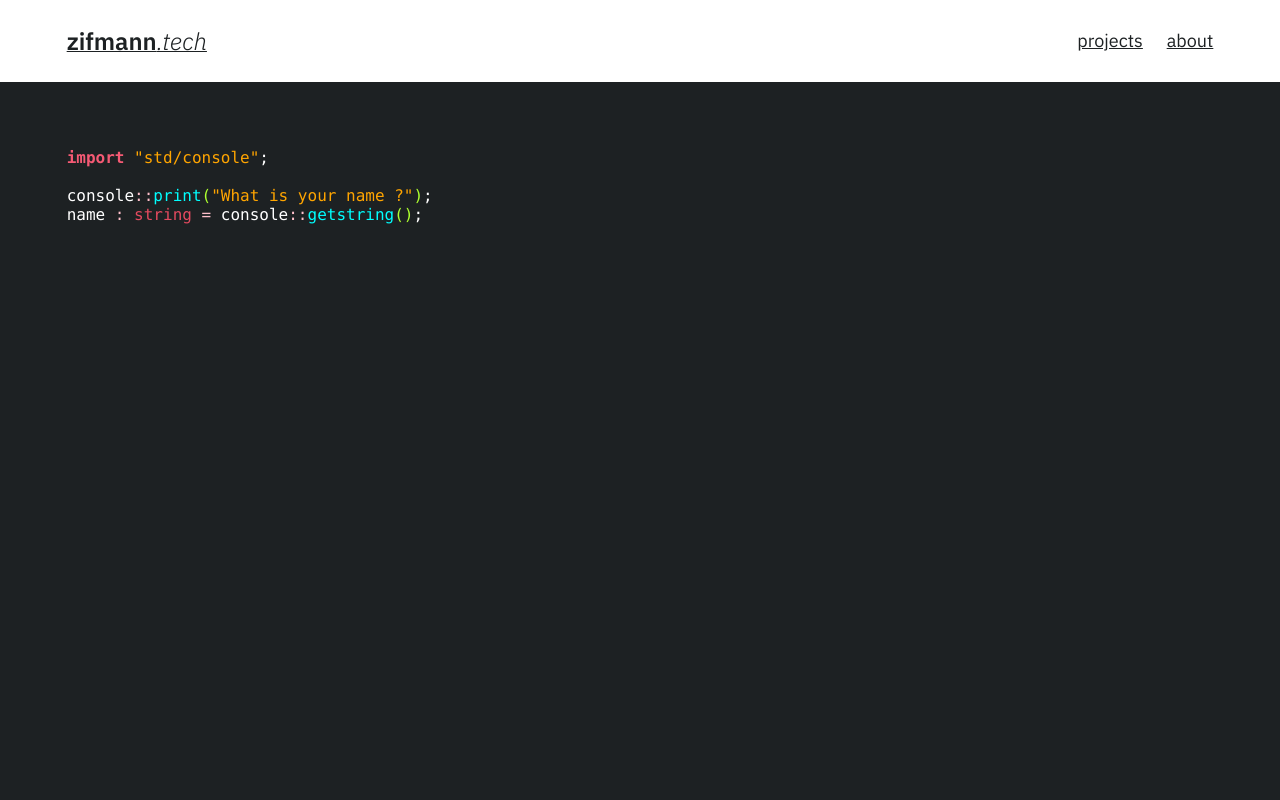
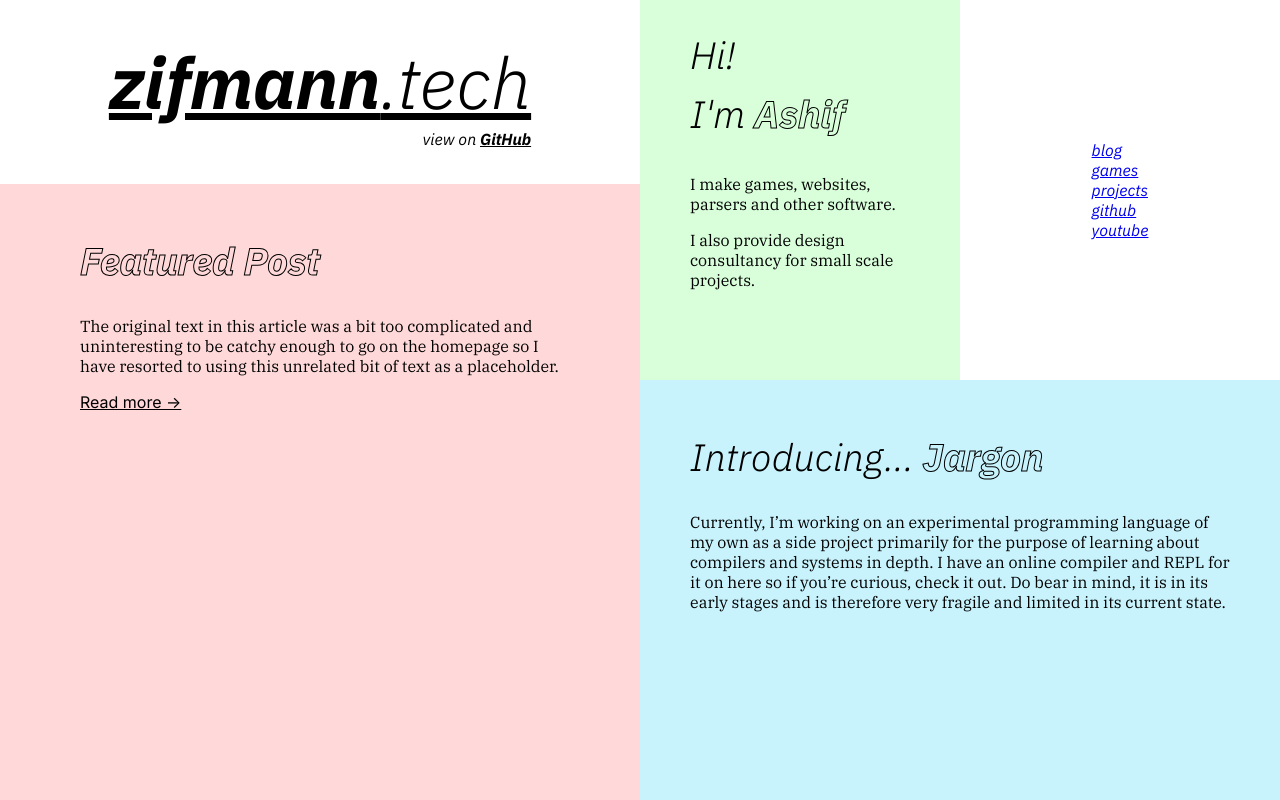
Before and after one commit to asifZaman0362/asifZaman0362.github.io, a plain HTML site: page index.html in a window 1280 px wide. Drawn offline with Linux system fonts and the light colour scheme; a script that the page names is missing.

Commit message:
update after a loooong time

```diff
--- a/index.html
+++ b/index.html
@@ -1,31 +1,62 @@
-<!DOCTYPE HTML>
-<html>
+<!DOCTYPE html>
+<html lang="en">
 <head>
-		<meta name="charset" content="utf-8"/>
-		<meta name="author" content="zero362001@protonmail.com"/>
-		<meta name="description" content="A portfolio page to showcase my work."/>
-		<meta name="viewport" content="width=device-width; height=device-height;"/>
+    <meta charset="UTF-8">
+    <meta author="asifzaman0362@gmail.com">
+    <meta http-equiv="X-UA-Compatible" content="IE=edge">
+    <meta name="viewport" content="width=device-width, initial-scale=1.0">
+    <title>Ashif Zaman's portfolio</title>
     <link rel="stylesheet" href="style.css">
+    <script src="https://unpkg.com/splitting/dist/splitting.min.js"></script>
 </head>
 <body>
-		<header>
-			<a href="https://zifmann.tech" id="textmark"><span id="name">zifmann</span><span id="extension">.tech</span></a>
-			<nav>
-				<ul id="links">
-					<li class="navlink"><a href="https://github.com/asifZaman0362?tab=repositories">projects</a></li>
-					<li class="navlink"><a href="about.html">about</a></li>
+    <div id="main">
+        <div id="left">
+            <section id="trademark">
+                <div id="trademark-inner">
+                    <div id="title">zifmann<span>.tech</span></div>
+                    <div id="gitsource">view on <a href="https://github.com/asifZaman0362/asifZaman0362.github.io">GitHub</a></div>
+                </div>
+            </section>
+            <section id="featured">
+                <h1 id="post-title">Featured Post</h1>
+                <p>The original text in this article was a bit too complicated
+                    and uninteresting to be catchy enough to go on the homepage
+                    so I have resorted to using this unrelated bit of text as a placeholder.</p>
+                <a href="https://zifmann.tech/featured" class="read-more-link">Read more -></a>
+            </section>
+        </div>
+        <div id="right">
+            <div id="top-right">
+                <section id="about">
+                    <h1>Hi!</h1>
+                    <h1>I'm <span>Ashif</span></h1>
+                    <br>
+                    <p>I make games, websites, parsers and other software.</p>
+                    <p>I also provide design consultancy for small scale projects.</p>
+                </section>
+                <section id="links">
+                    <ul>
+                        <li><a href="https://zifmann.tech/blog" data-splitting>blog</a></li>
+                        <li><a href="https://zifmann.tech/games" data-splitting>games</a></li>
+                        <li><a href="https://zifmann.tech/projects" data-splitting>projects</a></li>
+                        <li><a href="https://zifmann.tech/github" data-splitting>github</a></li>
+                        <li><a href="https://zifmann.tech/youtube" data-splitting>youtube</a></li>
                     </ul>
-			</nav>
-		</header>
-		<div class="content">
-			<div class="code">
-				<span class="keyword">import </span><span class="string">"std/console"</span>;
-				<br>
-				<br>
-				<span class="variable">console<span class="operator">::<span class="function">print<span class="arguments">(<span class="string">"What is your name ?"</span>)</span></span></span>;</span>
-				<br>
-				<span class="variable">name</span><span class="operator"> : </span><span class="datatype">string</span><span class="operator"> = </span><span class="variable">console</span><span class="operator">::</span><span class="function">getstring</span><span class="arguments">()</span>;
+                </section>
+            </div>
+            <section id="jargon">
+                <h1>Introducing... <span>Jargon</span></h1>
+                <p>Currently, I’m working on an experimental programming language of my own as
+                a side project primarily for the purpose of learning about compilers and systems in depth.
+                I have an online compiler and REPL for it on here so if you’re curious, check it out.
+                Do bear in mind, it is in its early stages and is therefore very fragile and limited in
+                its current state.</p>
+            </section>
         </div>
     </div>
+    <script type="text/javascript">
+        Splitting();
+    </script>
 </body>
 </html>
--- a/style.css
+++ b/style.css
@@ -1,102 +1,243 @@
-@import url('https://fonts.googleapis.com/css2?family=IBM+Plex+Sans:ital,wght@0,100;0,200;0,300;0,400;0,500;0,600;0,700;1,100;1,200;1,300;1,400;1,500;1,600;1,700&family=Satisfy&display=swap');
+@import url('https://fonts.googleapis.com/css2?family=IBM+Plex+Sans:ital,wght@0,100;0,200;0,300;0,400;0,500;0,600;0,700;1,100;1,200;1,300;1,400;1,500;1,600;1,700&family=IBM+Plex+Serif:ital,wght@0,100;0,200;0,300;0,400;0,500;0,600;0,700;1,100;1,200;1,300;1,400;1,500;1,600;1,700&display=swap');
+@import url('https://fonts.googleapis.com/css2?family=Inter:wght@100;200;300;400;500;600;800&display=swap');
 
 :root {
-	--color-bg: #1d2123;
-	--color-fg: white;
-
-	--col-function: cyan;
-	--col-bracket: greenyellow;
-	--col-string: orange;
-	--col-operator: pink;
-	--col-type: rgb(228, 74, 95);
-	--col-keyword: rgb(245, 90, 116);
+    --col-about: #D9FFDA;
+    --col-featured: #FFD9D9;
+    --col-jargon: #C8F3FC;
+    --col-bg: white;
+    --col-fg: black;
 }
 
-html {
-	padding: 0;
-	margin: 0;
+html, body {
+    margin: 0;
+    padding: 0;
+    height: 100vh;
+    width: 100%;
 }
 
-body {
-	padding: 0;
-	margin: 0;
-	background-color: var(--color-bg);
-	color: var(--color-fg);
-	font-family: 'IBM Plex Sans';
+* {
+    font-family: 'IBM Plex Sans';
+    font-style: italic;
+    transition: 0.5s;
 }
 
-header {
-	background-color: var(--color-fg);
-	padding: 10pt 50pt;
-	position: sticky;
-	display: flex;
-	flex-direction: row;
+p {
+    font-family: 'IBM Plex Serif';
+    font-style: normal;
 }
 
-header a {
-	color: var(--color-bg);
+#left {
+    flex-grow: 1;
+    display: flex;
+    flex-direction: column;
+    transition: 0.5s;
+    width: 50%;
 }
 
-header #textmark {
-	flex-grow: 1;
-	align-self: center;
+#right {
+    display: flex;
+    flex-direction: column;
+    height: 100%;
+    transition: 0.5s;
+    width: 50%;
 }
 
-header a span#name {
-	font-size: x-large;
-	font-weight: 600;
+#right:hover {
+    width: 70%;
 }
 
-header a span#extension {
-	font-size: x-large;
-	font-weight: 300;
-	font-style: italic;
+#gitsource {
+    text-align: right;
+    font-family: 'IBM Plex Sans';
 }
 
-nav {
-	display: inline-block;
+#gitsource a {
+    color: black;
+    font-weight: 700;
 }
 
-nav ul {
-	list-style: none;
+#trademark {
+    transition: 0.5s;
+    height: 20%;
+    display: flex;
+    flex-direction: row;
+    justify-content: center;
+    background-color: var(--col-bg);
+    color: var(--col-fg);
 }
 
-nav ul li {
-	display: inline-block;
-	margin-left: 20px;
-	font-size: large;
+#trademark-inner {
+    width: fit-content;
+    align-self: center;
 }
 
-.content {
-	padding: 50pt;
-	font-family: 'Iosevka', 'Consolas', 'Menlo', monospace;
+#about:hover {
+    width: 80%;
 }
 
-.code span {
-	margin: 5px 0;
+#links:hover {
+    width: 80%;
 }
 
-.function {
-	color: var(--col-function);
+#trademark:hover {
+    height: 50%;
 }
 
-.arguments {
-	color: var(--col-bracket);
+#trademark #title{
+    font-size: 72px;
+    font-family: 'IBM Plex Sans';
+    font-weight: 700;
+    text-decoration: underline;
+    text-align: center;
 }
 
-.string {
-	color: var(--col-string);
+#trademark #title span{
+    font-weight: 300;
 }
 
-.operator {
-	color: var(--col-operator);
+#main {
+    display: flex;
+    flex-direction: row;
+    color: var(--col-fg);
+    background-color: var(--col-bg);
+    height: 100%;
 }
 
-.datatype {
-	color: var(--col-type);
+#top-right {
+    display: flex;
+    flex-direction: row;
+    height: 50%;
 }
 
-.keyword {
-	color: var(--col-keyword);
-	font-weight: bolder;
+#top-right:hover {
+    height: 70%;
 }
+
+#links {
+    background-color: var(--col-bg);
+    width: 50%;
+    display: flex;
+    flex-direction: row;
+    align-items: center;
+    justify-content: center;
+}
+
+section:hover {
+    cursor: pointer;
+    filter: invert(100%);
+}
+
+#links ul {
+    list-style: none;
+    margin: 0;
+    padding: 0;
+}
+
+#about {
+    background-color: var(--col-about);
+    width: 50%;
+}
+
+#jargon {
+    background-color: var(--col-jargon);
+    flex-grow: 1;
+    height: 50%;
+}
+
+#jargon:hover {
+    height: 80%;
+}
+
+#featured {
+    background-color: var(--col-featured);
+    flex-grow: 1;
+    padding: 20px 80px;
+    height: 80%;
+    transition: 0.5s;
+}
+
+#featured h1 {
+    font-weight: 900;
+    color: transparent;
+    -webkit-text-stroke-width: 1px;
+    -webkit-text-stroke-color: black;
+}
+
+#left:hover {
+    width: 60%;
+}
+
+#featured:hover {
+    max-height: 80%;
+}
+
+section {
+    padding: 20px 50px;
+}
+
+section h1 {
+    font-size: 38px;
+}
+
+#about h1 {
+    font-weight: 300;
+    margin: 10px 0 0;
+}
+
+#about h1 span {
+    font-weight: 900;
+    color: transparent;
+    -webkit-text-stroke-width: 1px;
+    -webkit-text-stroke-color: black;
+}
+
+#jargon h1 {
+    font-weight: 300;
+}
+
+#jargon h1 span {
+    font-weight: 700;
+    color: transparent;
+    -webkit-text-stroke-width: 1px;
+    -webkit-text-stroke-color: black;
+}
+
+#links ul li a .char {
+    display: inline-block;
+    -webkit-text-stroke-width: 1px;
+    -webkit-text-stroke-color: var(--col-fg);
+    text-decoration: none;
+    font-variation-settings: 'wght' 300, 'wdth' 85;
+    font-style: normal;
+    color: var(--col-fg);
+    font-size: 38px;
+    font-family: 'Ibm Plex Sans Variable';
+    transition: 0.5s ease-in-out;
+    transition-delay: var(--delay);
+}
+
+#links ul li a:hover .char {
+    --delay: calc((var(--char-index)) * 100ms);
+    color: var(--col-bg);
+    font-variation-settings: 'wght' 700, 'wdth' 100;
+}
+
+#links ul li a:hover {
+    border-bottom: 2px solid black;
+}
+
+#featured a {
+    font-family: 'Inter';
+    font-style: normal;
+    color: black;
+}
+
+@font-face {
+    font-family: 'Ibm Plex Sans Variable';
+    src: url('https://plex-vf-cdn.now.sh/Italic.woff2') format('woff2-variations'),
+    url('https://plex-vf-cdn.now.sh/Italic.woff2') format('woff2');
+    font-weight: 100 700;
+    font-stretch: 85 100;
+    font-display: fallback;
+}
```
Lines whose indentation alone changed are shown as unchanged.
